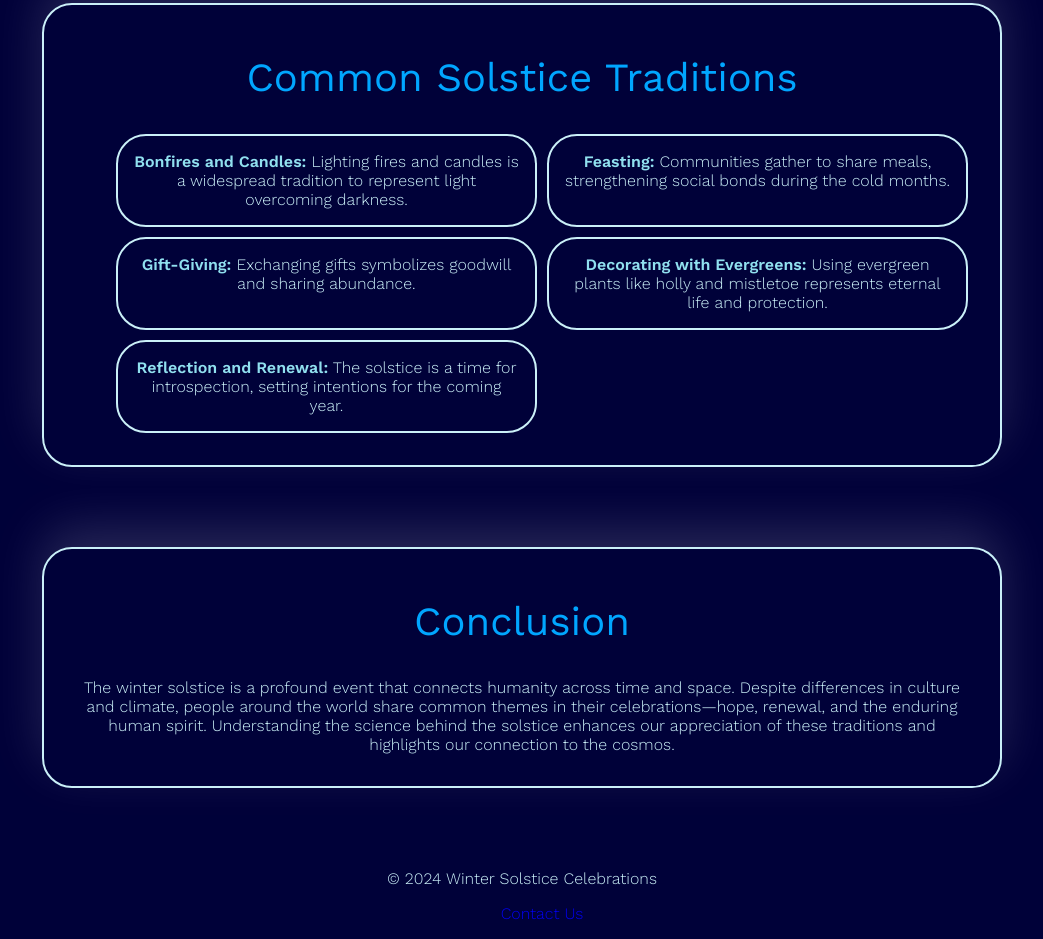
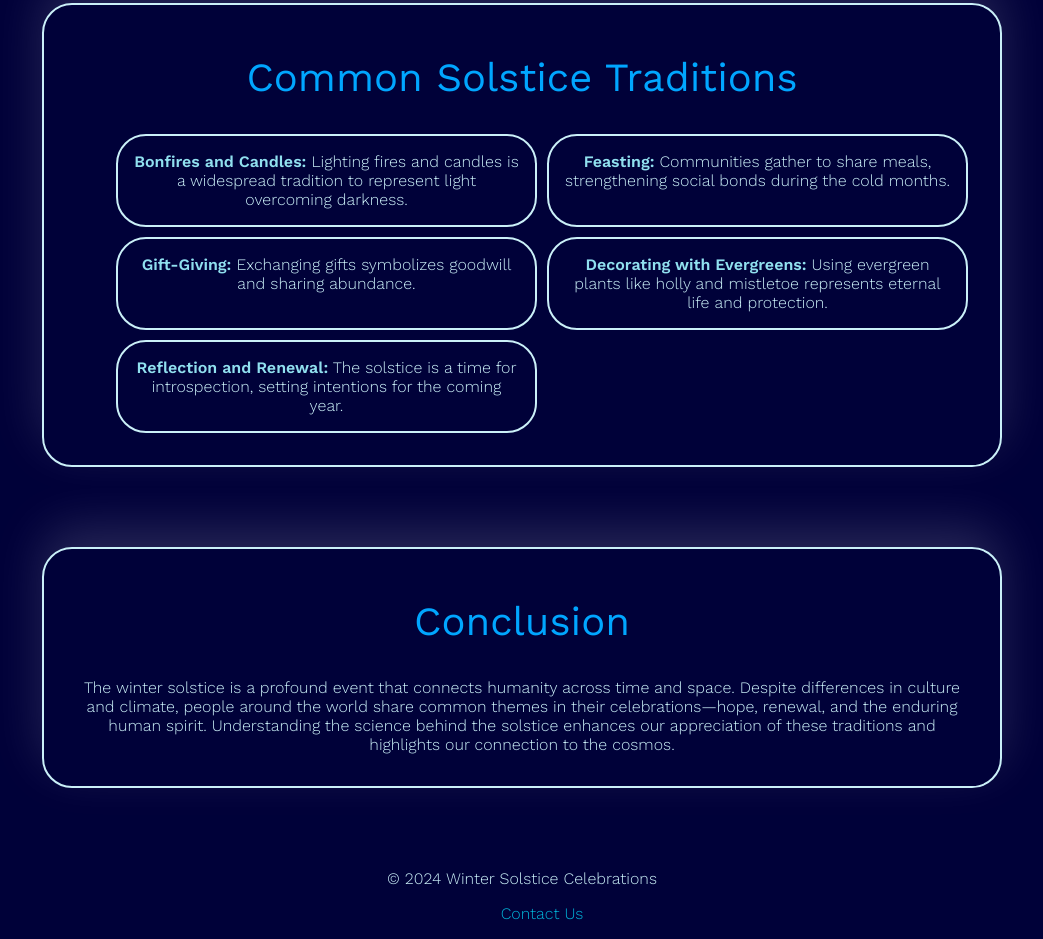
Before and after one commit to Rafiya1207/-winter-solstice-, a plain HTML site: page index.html in a window 1280 px wide. Shown: the part 2319-3258 px from the top of the page, without its empty margins (118-1161 px from the left). Drawn offline with nearby package versions, Linux system fonts and the light colour scheme.

Commit message:
change font color for contact

```diff
--- a/index.html
+++ b/index.html
@@ -129,7 +129,7 @@
 		<nav id="footer-nav">
 			<ul>
 				<li><a href="#main-header" class="floating-button">Back to Top</a></li>
-				<li><a href="#contact">Contact Us</a></li>
+				<li><a href="#contact" class="contact">Contact Us</a></li>
 			</ul>
 		</nav>
 	</footer>
--- a/styles.css
+++ b/styles.css
@@ -124,3 +124,7 @@ strong {
 	font-weight: 600;
 	color: #90e0ef;
 }
+
+.contact {
+	color: var(--links-color);
+}
```
